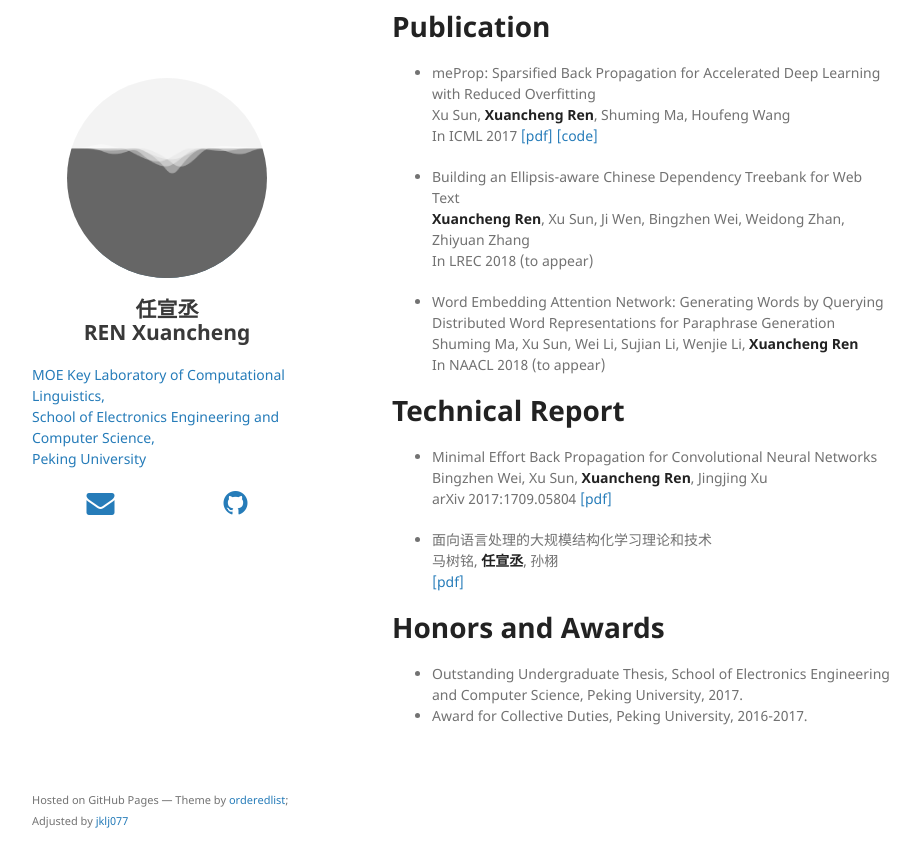
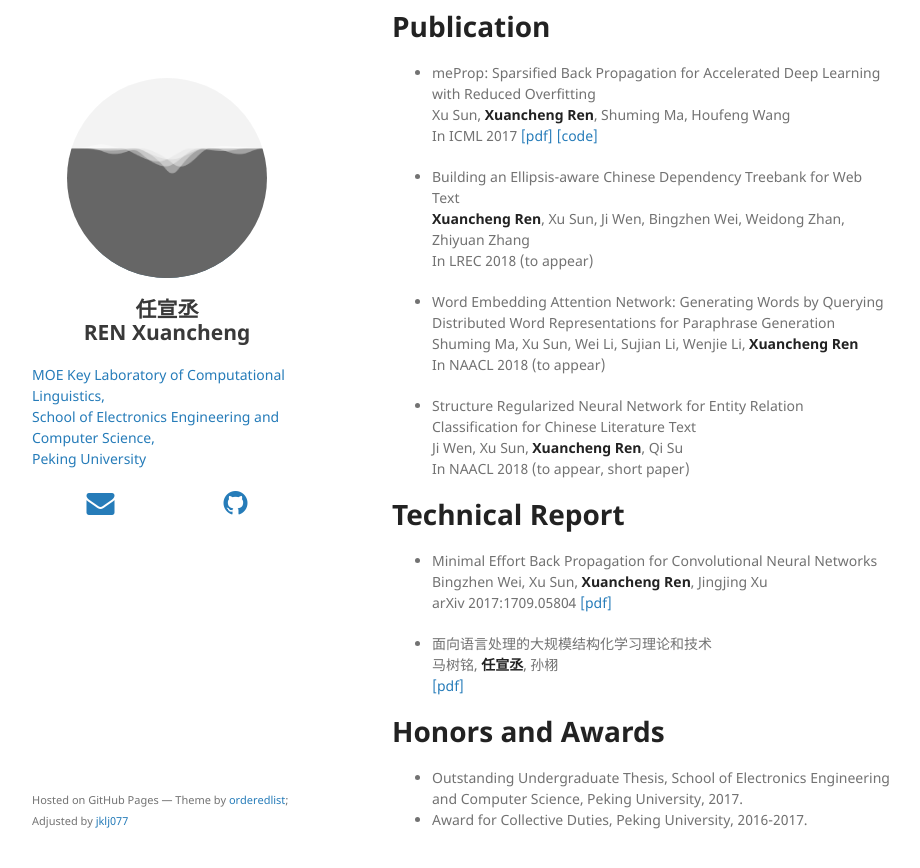
Before and after one commit to jklj077/jklj077.github.io, a Jekyll site: the page built from index.md, in a window 1280 px wide and 900 px high, scrolled down 635 px. Shown: the top 868 px of the window, without its empty margins (178-1098 px from the left). Built offline with Jekyll 4.4.1, drawn with Linux system fonts in a browser that asks for light colours; nearby versions of some CDN libraries; our own code applies the rules of GitHub Pages for plain Markdown files.

Commit message:
Update index.md

```diff
--- a/index.md
+++ b/index.md
@@ -41,6 +41,11 @@ layout: default
   Shuming Ma, Xu Sun, Wei Li, Sujian Li, Wenjie Li, **Xuancheng Ren**
   In NAACL 2018 (to appear)
 
+* Structure Regularized Neural Network for Entity Relation Classification for Chinese Literature Text
+  Ji Wen, Xu Sun, **Xuancheng Ren**, Qi Su
+  In NAACL 2018 (to appear, short paper)
+
+
 # Technical Report
 
 * Minimal Effort Back Propagation for Convolutional Neural Networks
```
